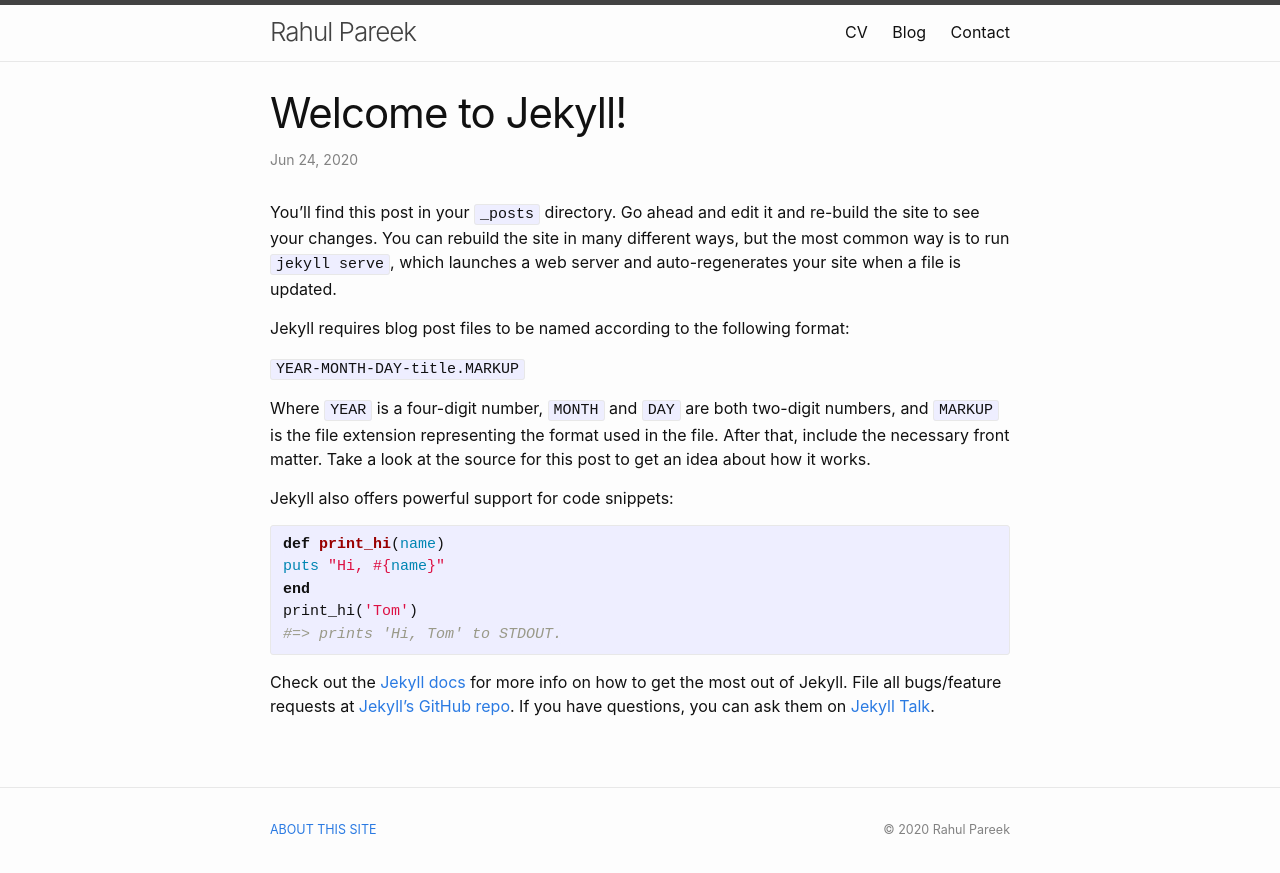
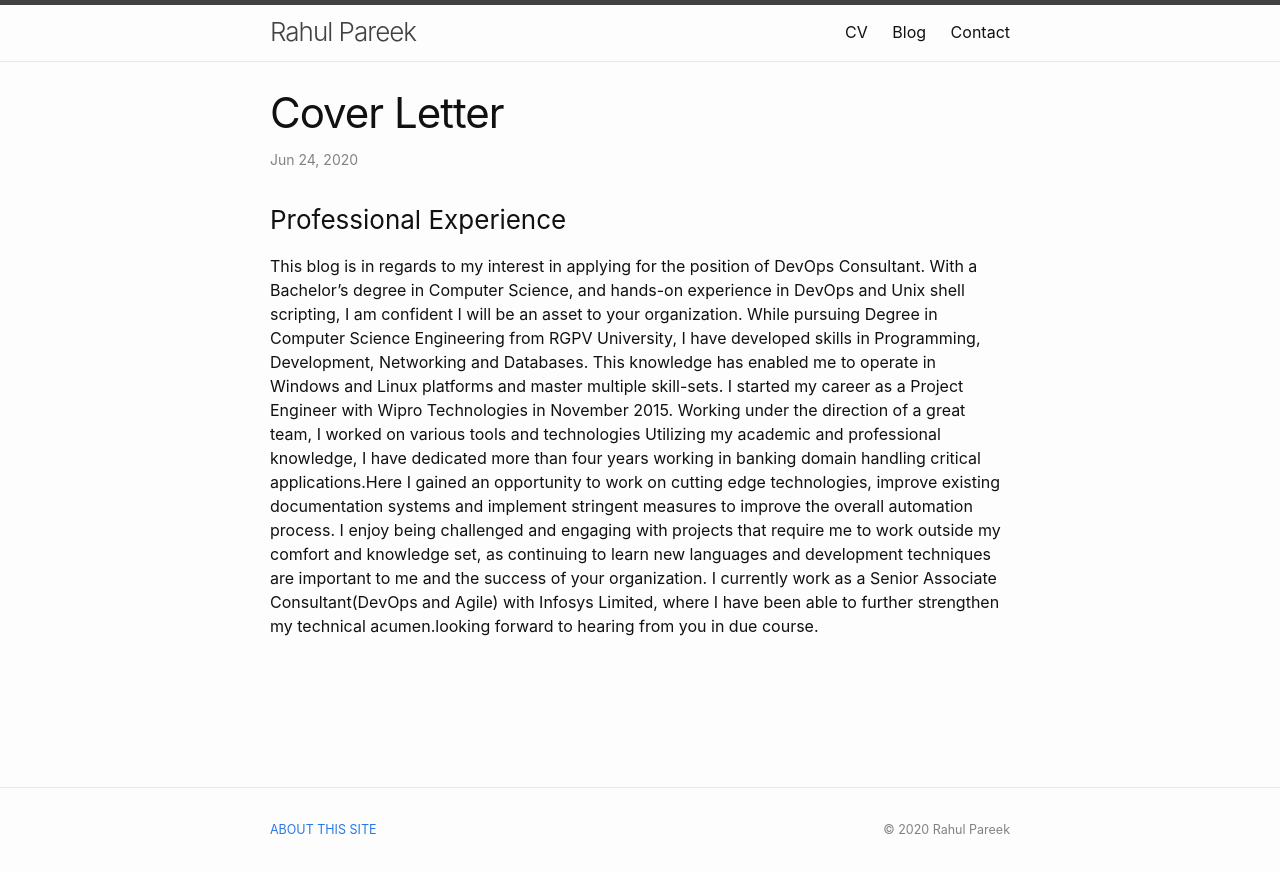
Before and after one commit to rahulpareek4280/website, a Jekyll site: the page built from _posts/2020-06-25-welcome-to-jekyll.md, in a window 1280 px wide. Shown: the top 873 px of the page. Built offline with Jekyll 4.4.1, drawn with Linux system fonts in a browser that asks for light colours.

Commit message:
Empty commit

```diff
--- a/_config.yml
+++ b/_config.yml
@@ -36,7 +36,7 @@ default:
 
 # Generate social links in contact page or footer
 social_links:
-  twitter: rahul_pareek_
+  # twitter: rahul_pareek_
   github:  rahulpareek4280
   # devto: jekyll
   # dribbble: jekyll
--- a/_posts/2020-06-25-welcome-to-jekyll.md
+++ b/_posts/2020-06-25-welcome-to-jekyll.md
@@ -1,30 +1,14 @@
 ---
 layout: post
-title: "Welcome to Jekyll!"
+title: "Cover Letter"
 date: 2020-06-25 00:47:41 +0530
 categories: posts update
 ---
 
-You’ll find this post in your `_posts` directory. Go ahead and edit it and re-build the site to see your changes. You can rebuild the site in many different ways, but the most common way is to run `jekyll serve`, which launches a web server and auto-regenerates your site when a file is updated.
-
-Jekyll requires blog post files to be named according to the following format:
-
-`YEAR-MONTH-DAY-title.MARKUP`
-
-Where `YEAR` is a four-digit number, `MONTH` and `DAY` are both two-digit numbers, and `MARKUP` is the file extension representing the format used in the file. After that, include the necessary front matter. Take a look at the source for this post to get an idea about how it works.
-
-Jekyll also offers powerful support for code snippets:
-
-{% highlight ruby %}
-def print_hi(name)
-puts "Hi, #{name}"
-end
-print_hi('Tom')
-#=> prints 'Hi, Tom' to STDOUT.
-{% endhighlight %}
-
-Check out the [Jekyll docs][jekyll-docs] for more info on how to get the most out of Jekyll. File all bugs/feature requests at [Jekyll’s GitHub repo][jekyll-gh]. If you have questions, you can ask them on [Jekyll Talk][jekyll-talk].
-
-[jekyll-docs]: https://jekyllrb.com/docs/home
-[jekyll-gh]: https://github.com/jekyll/jekyll
-[jekyll-talk]: https://talk.jekyllrb.com/
+### Professional Experience
+This blog is in regards to my interest in applying for the position of DevOps Consultant. With a Bachelor’s degree in Computer Science, and hands-on experience in DevOps and Unix shell scripting, I am confident I will be an asset to your organization.
+While pursuing Degree in Computer Science Engineering from RGPV University, I have developed skills in Programming, Development, Networking and Databases. This knowledge has enabled me to operate in Windows and Linux platforms and master multiple skill-sets.
+I started my career as a Project Engineer with Wipro Technologies in November 2015. Working under the direction of a great team, I worked on various tools and technologies Utilizing my academic and professional knowledge,
+I have dedicated more than four years working in banking domain handling critical applications.Here I gained an opportunity to work on cutting edge technologies, improve existing documentation systems and implement stringent measures to improve the overall automation process.
+I enjoy being challenged and engaging with projects that require me to work outside my comfort and knowledge set, as continuing to learn new languages and development techniques are important to me and the success of your organization.
+I currently work as a Senior Associate Consultant(DevOps and Agile) with Infosys Limited, where I have been able to further strengthen my technical acumen.looking forward to hearing from you in due course.
```
